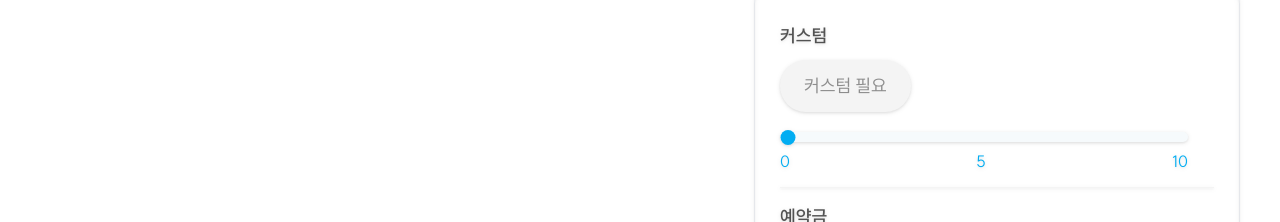
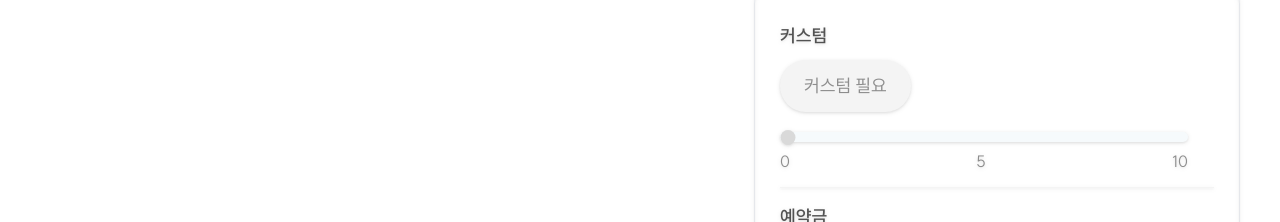
Before and after one commit to mobi-projects/nail-case-client, a Next.js app: page /manager/base/my-shop in a window 1280 px wide. Shown: the part 867-1089 px from the top of the page. Built offline with nearby package versions, Linux system fonts and the light colour scheme.

Commit message:
🎨 manager-base-my-shop-home-04-02 Slider disabled 적용
* issue: [NAILCASE-132](https://nailcase.atlassian.net/browse/NAILCASE-132)

```diff
--- a/src/component/custom/manager/base/my-shop/home/04/index.tsx
+++ b/src/component/custom/manager/base/my-shop/home/04/index.tsx
@@ -56,7 +56,7 @@ function Manager_Base_MyShop_Home_04_02() {
 					/>
 					{index === 0 && (
 						<div className="mt-[20px]">
-							<Slider upperLimit={10} curValue={0} />
+							<Slider upperLimit={10} curValue={0} disabled />
 						</div>
 					)}
 					{index < categories.length - 1 && (
```
